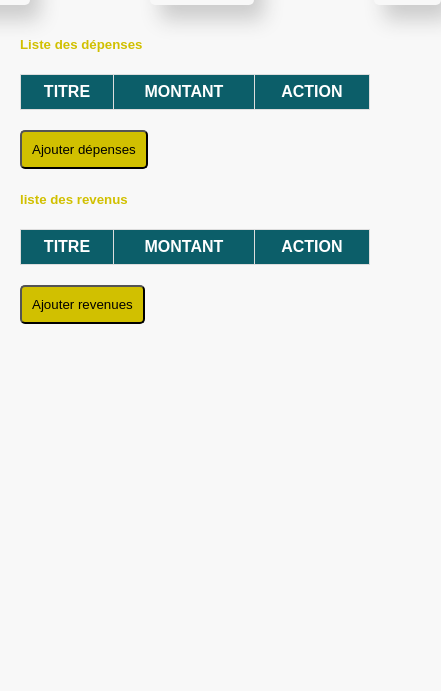
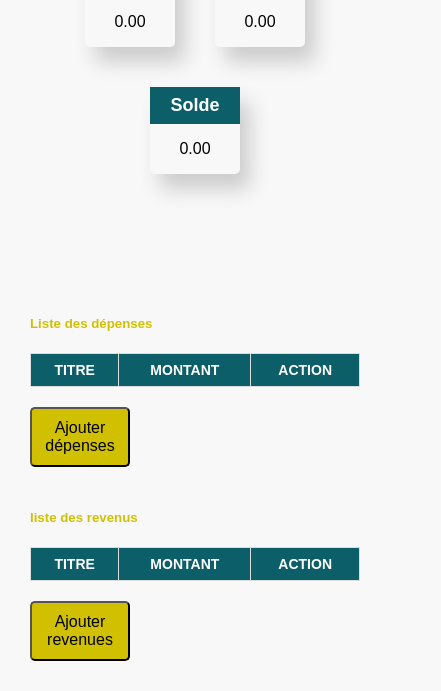
Before and after one commit to Snake582/Snake582.github.io, a plain HTML site: page index.html in a window 390 px wide. Shown: the part 212-903 px from the top of the page, 441 px wide, since content can reach past the window. Before the commit the page ends 844 px from the top, so only its background shows below. Drawn offline with Linux system fonts and the light colour scheme.

Commit message:
ajout des responsives

```diff
--- a/Budget.css
+++ b/Budget.css
@@ -97,11 +97,49 @@ h3{
     border-radius: 3px;
     cursor: pointer;
 }
-.btn-save {
+.btn-save{
     background-color: #0C5E69;
     color: white;
 }
-.btn-cancel {
+.btn-cancel{
     background-color: #ff5c5c;
     color: white;
 }
+@media (max-width: 576px){
+.gbox{
+    flex-direction: row;
+    flex-wrap: wrap;
+    justify-content: center;
+    gap: 20px;
+    margin-top: 40px;
+}
+.box{
+    width: calc(36.36% - 30px);
+}
+.box:last-child{
+    margin-bottom: 100px;
+}
+.container{
+    padding: 10px;
+}
+.header p{
+font-size: 20px;
+}
+h3{
+    font-size: 18px;
+}
+table th, table td{
+font-size: 14px;
+}
+button{
+    width: 100px;
+    padding: 10px;
+    font-size: 16px;
+}
+ .modal-content{
+    padding: 15px;
+}
+.modal input{
+   padding: 8px;
+}
+}
```
